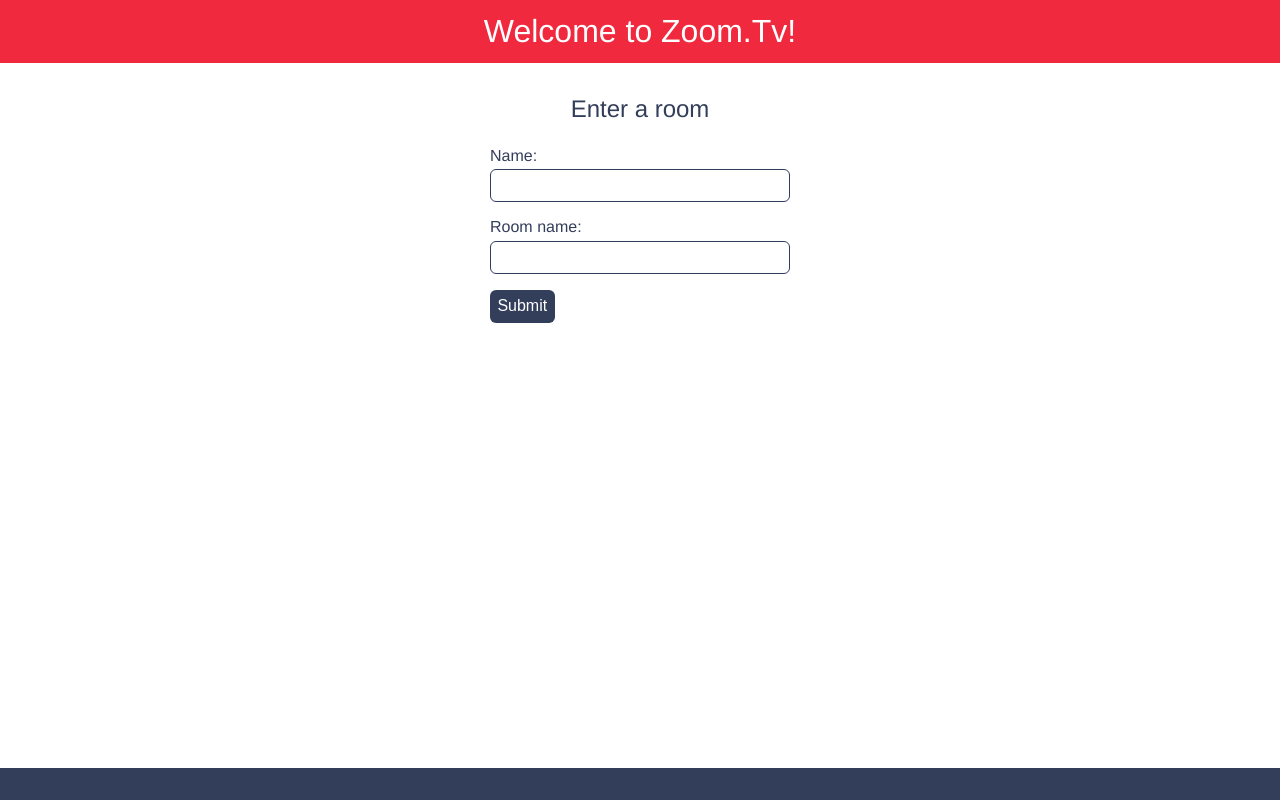
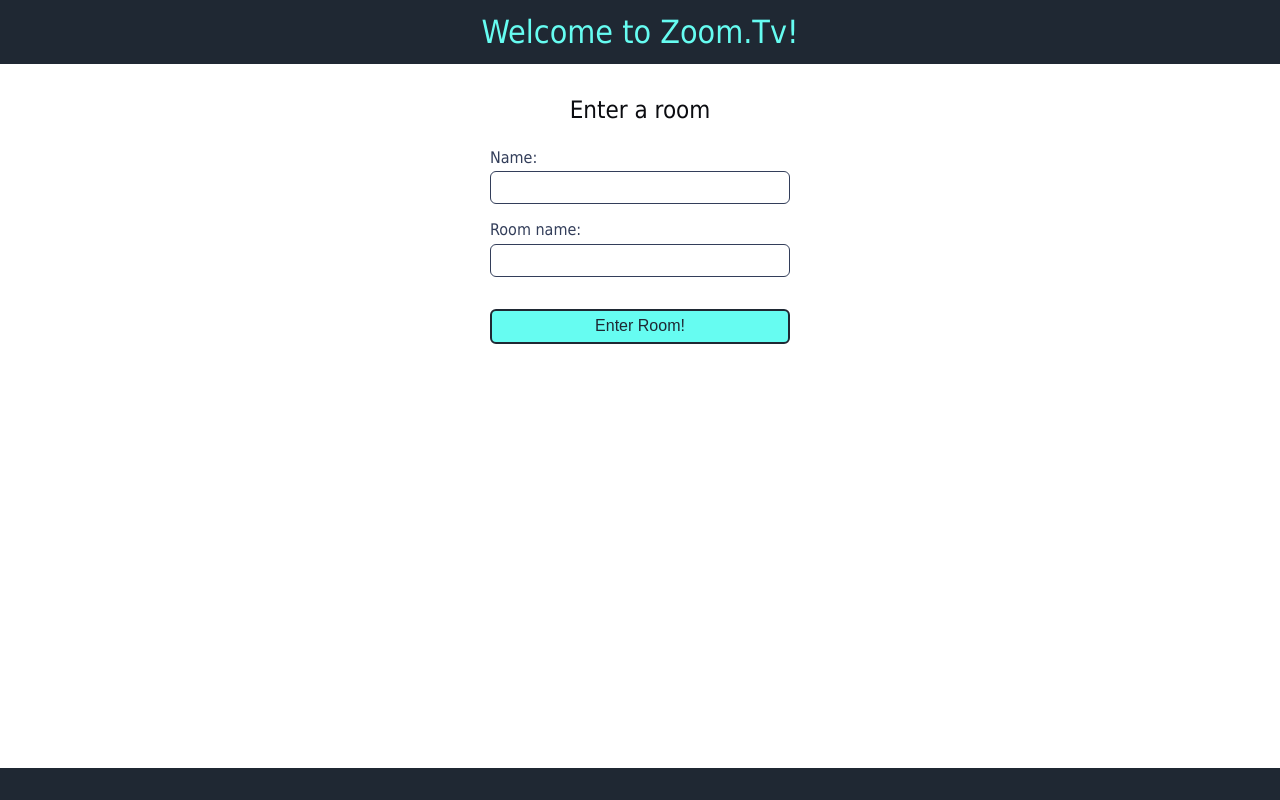
Before and after one commit to collinwa/HackMIT2020, a React (Create React App) app in the folder hackmit/: page / in a window 1280 px wide. Built offline with nearby package versions, Linux system fonts and the light colour scheme.

Commit message:
Added some CSS

```diff
--- a/hackmit/src/App.css
+++ b/hackmit/src/App.css
@@ -2,6 +2,11 @@
   margin: 0;
   padding: 0;
   box-sizing: border-box;
+
+  --primary: #1f2833;
+  --secondary: #66FCF1;
+
+
 }
 
 html {
@@ -9,14 +14,14 @@ html {
 }
 
 body {
-  font-family: Helvetica, Arial, sans-serif;
+  font-family:  Tahoma, Geneva, Verdana, sans-serif;
   color: #333e5a;
   min-height: 100%;
 }
 
 header {
-  background: #f0293e;
-  color: #fff;
+  background: var(--primary);
+  color: var(--secondary);
   text-align: center;
   flex-grow: 0;
   margin-bottom: 2em;
@@ -48,6 +53,7 @@ form {
 }
 
 h2 {
+  color: #0b0c10;
   font-weight: 300;
   margin-bottom: 1em;
   text-align: center;
@@ -58,6 +64,7 @@ form > div {
   margin-bottom: 1em;
 }
 form > div > label {
+  color: primary;
   display: block;
   margin-bottom: 0.3em;
 }
@@ -70,13 +77,24 @@ form > div > input {
   border: 1px solid #333e5a;
 }
 
-button {
-  background: #333e5a;
-  color: #fff;
+.logout {
+  background: var(--secondary);
+  color: var(--primary);
   font-size: 16px;
   padding: 0.4em;
   border-radius: 6px;
-  border: 1px solid transparent;
+  border: 2px solid var(--primary);
+}
+
+.lobbySubmit {
+  background: var(--secondary);
+  color: var(--primary);
+  font-size: 16px;
+  margin-top: 1em;
+  width: 100%;
+  padding: 0.4em;
+  border-radius: 6px;
+  border: 2px solid var(--primary);
 }
 button:hover {
   filter: brightness(150%);
@@ -131,7 +149,7 @@ video {
 }
 
 footer {
-  background: #333e5a;
+  background: var(--primary);
   color: #fff;
   text-align: center;
   flex-grow: 0;
--- a/hackmit/src/components/Lobby.js
+++ b/hackmit/src/components/Lobby.js
@@ -7,7 +7,7 @@ const Lobby = ({
   handleRoomNameChange,
   handleSubmit
 }) => {
-    return(
+  return (
     <form onSubmit={handleSubmit}>
       <h2>Enter a room</h2>
       <div>
@@ -31,7 +31,7 @@ const Lobby = ({
           required
         />
       </div>
-      <button type="submit">Submit</button>
+      <button type="submit" class="lobbySubmit">Enter Room!</button>
     </form>
   );
 };
--- a/hackmit/src/components/Room.js
+++ b/hackmit/src/components/Room.js
@@ -30,7 +30,7 @@ const Room = ({ roomName, token, handleLogout }) => {
     return () => {
       setRoom(currentRoom => {
         if (currentRoom && currentRoom.localParticipant.state === 'connected') {
-          currentRoom.localParticipant.tracks.forEach(function(trackPublication) {
+          currentRoom.localParticipant.tracks.forEach(function (trackPublication) {
             trackPublication.track.stop();
           });
           currentRoom.disconnect();
@@ -45,7 +45,7 @@ const Room = ({ roomName, token, handleLogout }) => {
   return (
     <div className="room">
       <h2>Room: {roomName}</h2>
-      <button onClick={handleLogout}>Log out</button>
+      <button onClick={handleLogout} class="logout">Log out</button>
       <div className="local-participant">
         {room ? (
           <Participant
@@ -53,8 +53,8 @@ const Room = ({ roomName, token, handleLogout }) => {
             participant={room.localParticipant}
           />
         ) : (
-          ''
-        )}
+            ''
+          )}
       </div>
       <h3>Remote Participants</h3>
       <div className="remote-participants">{remoteParticipants}</div>
```
Lines whose indentation alone changed are shown as unchanged.
